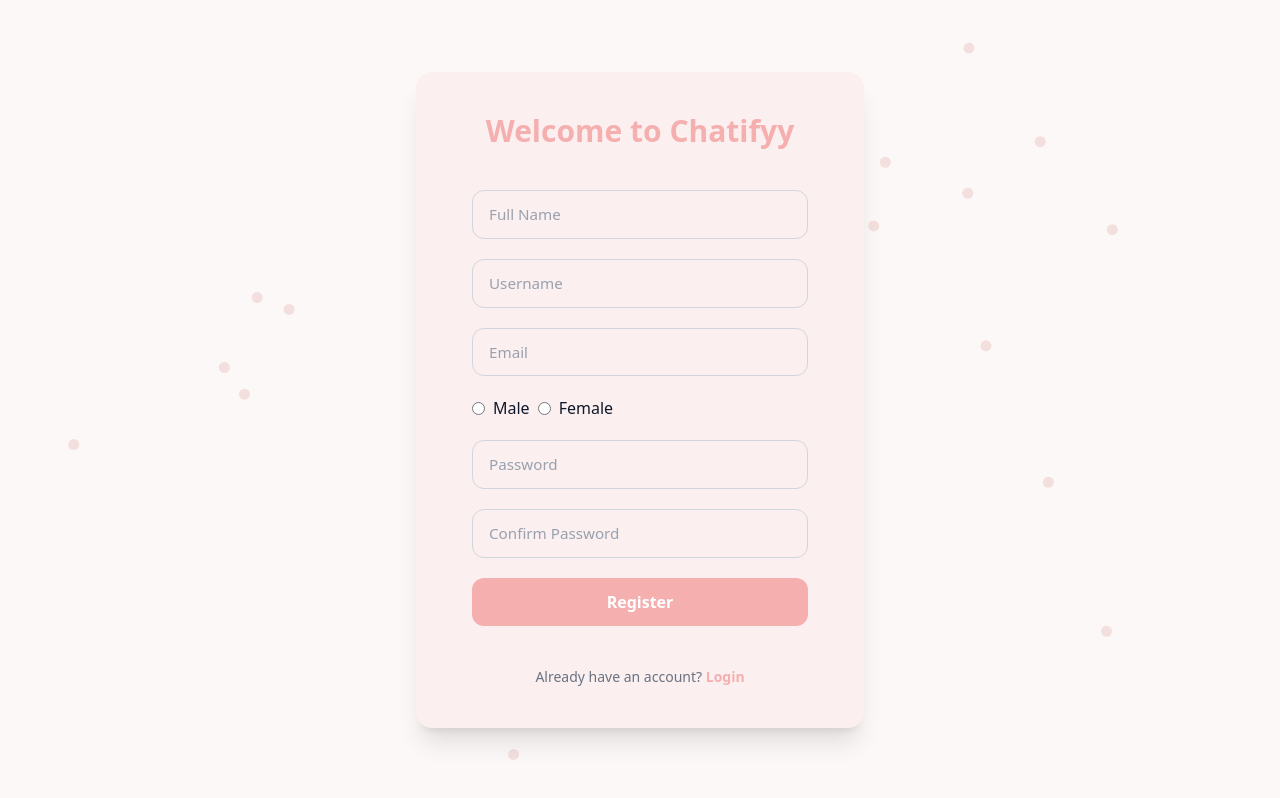
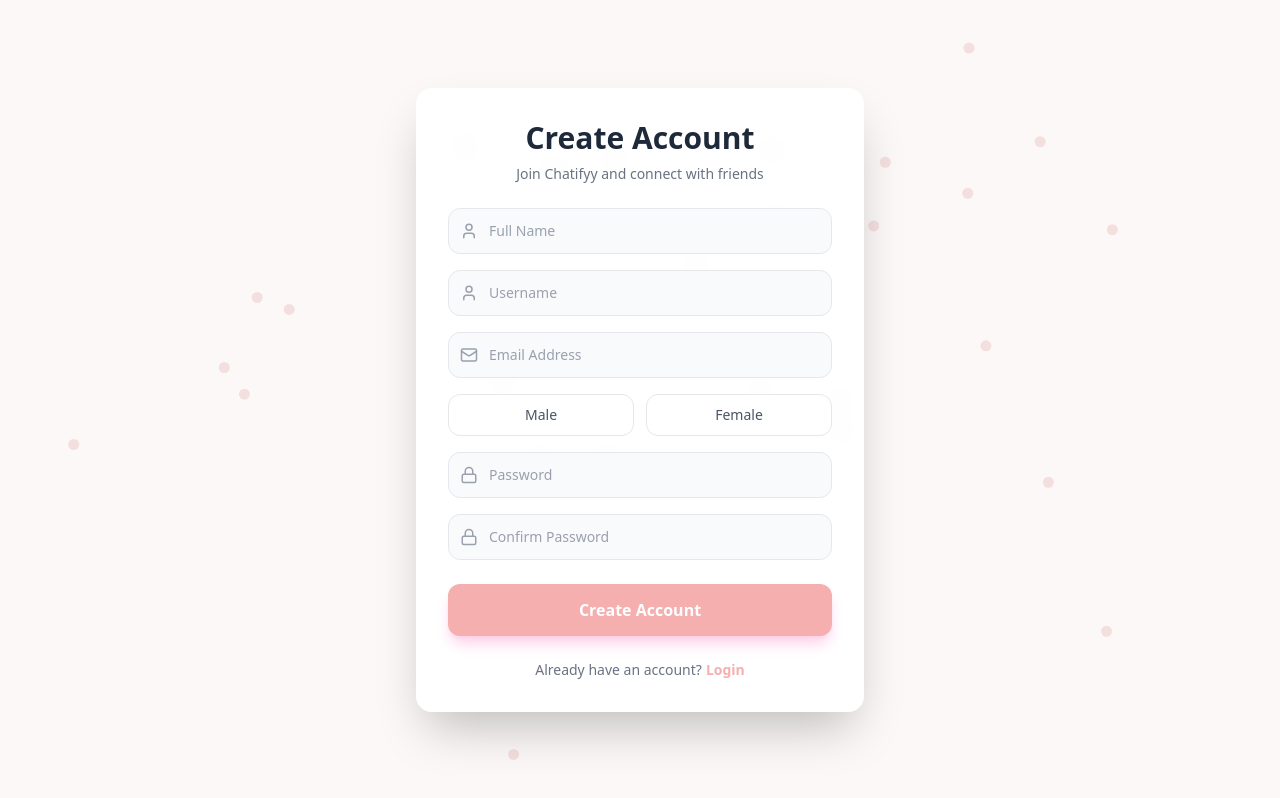
Before and after one commit to SakshamKumar28/Chatifyy, a React (Vite) app in the folder frontend/: page /register in a window 1280 px wide. Built offline with nearby package versions, Linux system fonts and the light colour scheme.

Commit message:
[Saksham] Full name column added

```diff
--- a/frontend/src/pages/Register.tsx
+++ b/frontend/src/pages/Register.tsx
@@ -3,6 +3,7 @@
 import { motion } from 'motion/react'
 import { toast } from "sonner"
 import { useNavigate } from 'react-router-dom';
+import { User, Mail, Lock, Check, X, Loader2 } from 'lucide-react';
 
 const Register = () => {
     const [fullName, setFullName] = useState('');
@@ -96,23 +97,35 @@
                 />
             )
         })}
-        <div className="z-10 w-[90%] sm:w-[70%] md:w-[50%] lg:w-[35vw] min-h-[60vh] h-auto py-8 md:h-[82vh] md:py-0 bg-[var(--secondary-color)] shadow-xl rounded-2xl flex flex-col items-center justify-evenly">
-            <h1 className='text-3xl font-bold text-[var(--message-outgoing)]'>Welcome to Chatifyy</h1>
-            <form onSubmit={handleSubmit} className='flex flex-col w-[85%] sm:w-3/4 gap-5'>
+        <div className="z-10 w-[90%] sm:w-[70%] md:w-[50%] lg:w-[35vw] h-auto py-8 bg-white/90 backdrop-blur-sm shadow-2xl rounded-2xl flex flex-col items-center justify-center p-6 sm:p-8">
+            <h1 className='text-3xl font-bold text-gray-800 mb-2'>Create Account</h1>
+            <p className="text-gray-500 mb-6 text-sm">Join Chatifyy and connect with friends</p>
+
+            <form onSubmit={handleSubmit} className='flex flex-col w-full gap-4'>
                 {error && (
-                    <div className='px-[2rem] py-[0.5rem] bg-red-100 border border-red-400 text-red-700 px-4 py-2 rounded-lg text-sm'>
+                    <div className='bg-red-50 border border-red-200 text-red-600 px-4 py-3 rounded-lg text-sm flex items-center gap-2'>
+                        <X size={16} />
                         {error}
                     </div>
                 )}
+
+                {/* Full Name */}
+                <div className="relative">
+                    <User className="absolute left-3 top-3.5 text-gray-400" size={18} />
                     <input
                         onChange={(e)=>{setFullName(e.target.value)}}
                         type="text"
                         placeholder='Full Name'
                         value={fullName}
                         disabled={loading}
-                    className='px-4 py-3 text-[0.95rem] rounded-lg border border-gray-300 focus:outline-none focus:ring-2 focus:ring-[var(--message-outgoing)] placeholder-gray-400 disabled:bg-gray-100'
+                        className='w-full pl-10 pr-4 py-3 text-sm rounded-xl border border-gray-200 bg-gray-50 focus:bg-white focus:outline-none focus:ring-2 focus:ring-[var(--message-outgoing)] focus:border-transparent transition-all placeholder-gray-400'
                     />
+                </div>
+
+                {/* Username */}
                 <div className="flex flex-col gap-1">
+                    <div className="relative">
+                        <User className="absolute left-3 top-3.5 text-gray-400" size={18} />
                         <input
                             onChange={(e)=>{
                                 setUsername(e.target.value);
@@ -124,70 +137,105 @@
                             placeholder='Username'
                             value={username}
                             disabled={loading}
-                        className={`px-4 py-3 text-[0.95rem] rounded-lg border ${usernameAvailable === false ? 'border-red-500' : 'border-gray-300'} focus:outline-none focus:ring-2 focus:ring-[var(--message-outgoing)] placeholder-gray-400 disabled:bg-gray-100`}
+                            className={`w-full pl-10 pr-4 py-3 text-sm rounded-xl border bg-gray-50 focus:bg-white focus:outline-none focus:ring-2 focus:ring-[var(--message-outgoing)] focus:border-transparent transition-all placeholder-gray-400 ${usernameAvailable === false ? 'border-red-300 bg-red-50' : 'border-gray-200'}`}
                         />
-                    {isCheckingUsername && <span className="text-xs text-gray-500 px-1">Checking availability...</span>}
-                    {usernameAvailable === true && <span className="text-xs text-green-600 px-1">Username available!</span>}
-                    {usernameAvailable === false && (
-                        <div className="px-1">
-                            <span className="text-xs text-red-500">Username taken. Suggestions:</span>
-                            <div className="flex gap-2 mt-1 flex-wrap">
+                        {isCheckingUsername && <Loader2 className="absolute right-3 top-3.5 text-gray-400 animate-spin" size={18} />}
+                        {usernameAvailable === true && !isCheckingUsername && <Check className="absolute right-3 top-3.5 text-green-500" size={18} />}
+                        {usernameAvailable === false && !isCheckingUsername && <X className="absolute right-3 top-3.5 text-red-500" size={18} />}
+                    </div>
+
+                    {usernameAvailable === false && suggestions.length > 0 && (
+                        <div className="animate-in fade-in slide-in-from-top-2 duration-300">
+                            <span className="text-xs text-red-500 font-medium ml-1">Username taken. Try these:</span>
+                            <div className="flex gap-2 mt-1.5 flex-wrap">
                                 {suggestions.map(s => (
-                                    <span
+                                    <button
+                                        type="button"
                                         key={s}
                                         onClick={() => {
                                             setUsername(s);
                                             setUsernameAvailable(true);
                                             setSuggestions([]);
                                         }}
-                                        className="text-xs bg-gray-100 border border-gray-300 rounded px-2 py-1 cursor-pointer hover:bg-gray-200"
+                                        className="text-xs bg-gray-100 hover:bg-[var(--message-incoming)] text-gray-700 hover:text-[var(--primary)] border border-gray-200 rounded-full px-3 py-1.5 transition-colors cursor-pointer"
                                     >
                                         {s}
-                                    </span>
+                                    </button>
                                 ))}
                             </div>
                         </div>
                     )}
                 </div>
+
+                {/* Email */}
+                <div className="relative">
+                    <Mail className="absolute left-3 top-3.5 text-gray-400" size={18} />
                     <input
                         onChange={(e)=>{setEmail(e.target.value)}}
                         type="email"
-                    placeholder='Email'
+                        placeholder='Email Address'
                         value={email}
                         disabled={loading}
-                    className='px-4 py-3 text-[0.95rem] rounded-lg border border-gray-300 focus:outline-none focus:ring-2 focus:ring-[var(--message-outgoing)] placeholder-gray-400 disabled:bg-gray-100'
+                        className='w-full pl-10 pr-4 py-3 text-sm rounded-xl border border-gray-200 bg-gray-50 focus:bg-white focus:outline-none focus:ring-2 focus:ring-[var(--message-outgoing)] focus:border-transparent transition-all placeholder-gray-400'
                     />
-                <div className="flex items-center gap-2">
-                    <input type="radio" id="male" name="gender" value="male" onChange={(e)=>{setGender(e.target.value)}} />
-                    <label htmlFor="male">Male</label>
-                    <input type="radio" id="female" name="gender" value="female" onChange={(e)=>{setGender(e.target.value)}} />
-                    <label htmlFor="female">Female</label>
                 </div>
+
+                {/* Gender Selection */}
+                <div className="flex gap-3">
+                    {['male', 'female'].map((g) => (
+                        <button
+                            key={g}
+                            type="button"
+                            onClick={() => setGender(g)}
+                            className={`flex-1 py-2.5 rounded-xl text-sm font-medium border transition-all ${
+                                gender === g
+                                ? 'bg-[var(--message-outgoing)] text-white border-[var(--message-outgoing)] shadow-sm'
+                                : 'bg-white text-gray-600 border-gray-200 hover:bg-gray-50'
+                            }`}
+                        >
+                            {g.charAt(0).toUpperCase() + g.slice(1)}
+                        </button>
+                    ))}
+                </div>
+
+                {/* Password */}
+                <div className="relative">
+                    <Lock className="absolute left-3 top-3.5 text-gray-400" size={18} />
                     <input
                         onChange={(e)=>{setPassword(e.target.value)}}
                         type="password"
                         placeholder='Password'
                         value={password}
                         disabled={loading}
-                    className='px-4 py-3 text-[0.95rem] rounded-lg border border-gray-300 focus:outline-none focus:ring-2 focus:ring-[var(--message-outgoing)] placeholder-gray-400 disabled:bg-gray-100'
+                        className='w-full pl-10 pr-4 py-3 text-sm rounded-xl border border-gray-200 bg-gray-50 focus:bg-white focus:outline-none focus:ring-2 focus:ring-[var(--message-outgoing)] focus:border-transparent transition-all placeholder-gray-400'
                     />
+                </div>
+
+                {/* Confirm Password */}
+                <div className="relative">
+                    <Lock className="absolute left-3 top-3.5 text-gray-400" size={18} />
                     <input
                         onChange={(e)=>{setConfirmPassword(e.target.value)}}
                         type="password"
                         placeholder='Confirm Password'
                         value={confirmPassword}
                         disabled={loading}
-                    className='px-4 py-3 text-[0.95rem] rounded-lg border border-gray-300 focus:outline-none focus:ring-2 focus:ring-[var(--message-outgoing)] placeholder-gray-400 disabled:bg-gray-100'
+                        className='w-full pl-10 pr-4 py-3 text-sm rounded-xl border border-gray-200 bg-gray-50 focus:bg-white focus:outline-none focus:ring-2 focus:ring-[var(--message-outgoing)] focus:border-transparent transition-all placeholder-gray-400'
                     />
+                </div>
+
                 <button
                     type="submit"
                     disabled={loading}
-                    className='bg-[var(--message-outgoing)] text-white py-3 px-6 rounded-lg font-semibold hover:bg-[var(--message-outgoing-hover)] transition duration-300 disabled:opacity-50 disabled:cursor-not-allowed'
+                    className='mt-2 w-full bg-[var(--message-outgoing)] text-white py-3.5 rounded-xl font-bold shadow-lg shadow-pink-200 hover:shadow-pink-300 hover:bg-[var(--message-outgoing-hover)] transition-all duration-300 disabled:opacity-50 disabled:cursor-not-allowed flex justify-center items-center gap-2'
                 >
-                    {loading ? 'Registering...' : 'Register'}
+                    {loading ? <Loader2 className="animate-spin" size={20} /> : 'Create Account'}
                 </button>
             </form>
-            <p className='text-sm text-gray-500'>Already have an account? <a href="/login" className='text-[var(--message-outgoing)] font-semibold hover:underline'>Login</a></p>
+            <p className='mt-6 text-sm text-gray-500'>
+                Already have an account?
+                <a href="/login" className='ml-1 text-[var(--message-outgoing)] font-bold hover:underline'>Login</a>
+            </p>
         </div>
     </div>
   )
```
Lines whose indentation alone changed are shown as unchanged.
